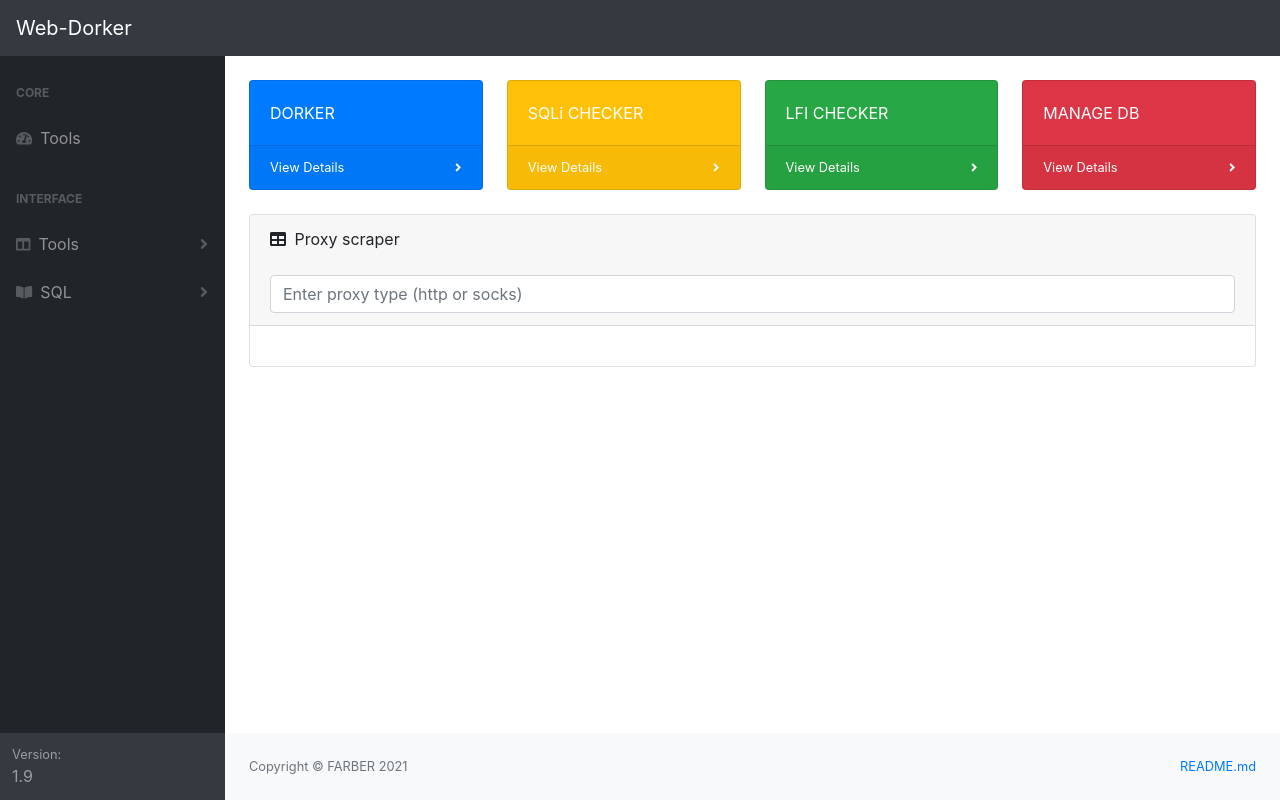
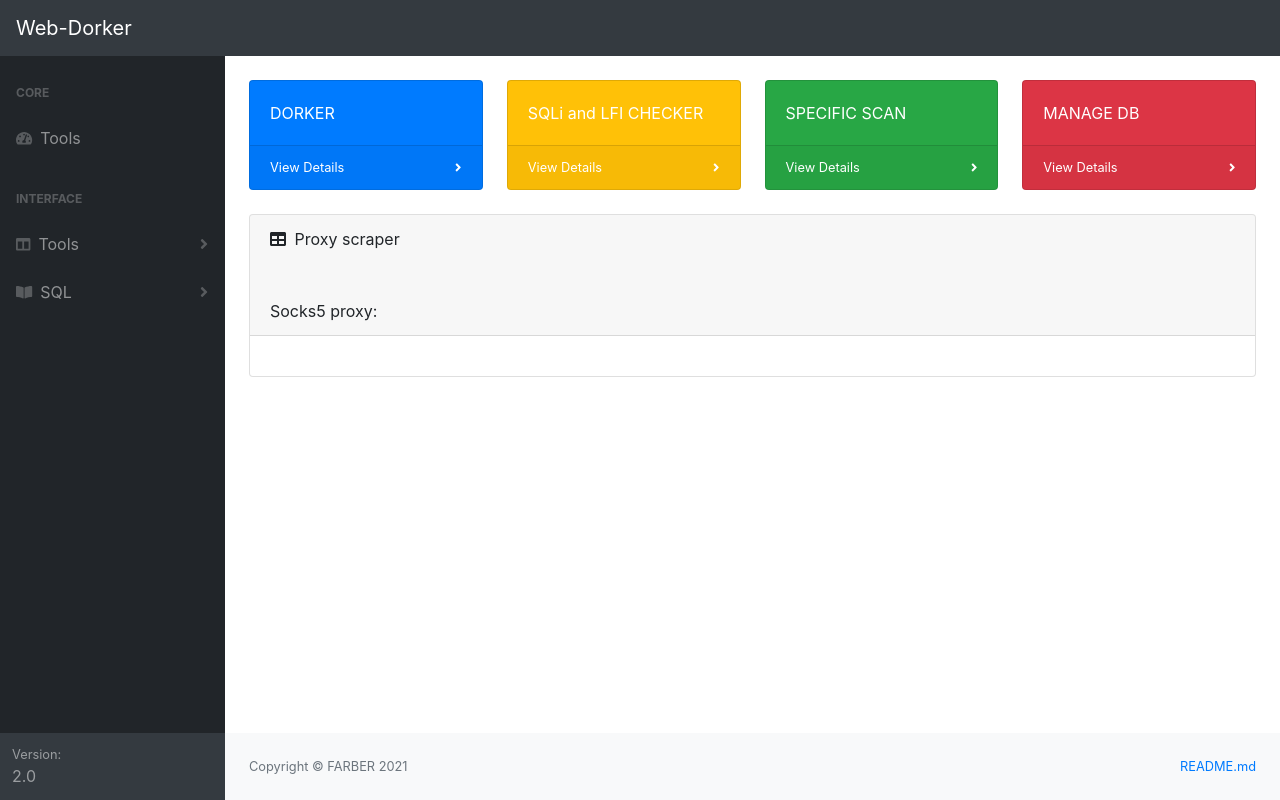
Before and after one commit to f4rber/WEBDorker, a Flask app: page /proxy in a window 1280 px wide. Run offline with Flask 2, Linux system fonts and the light colour scheme; data that the repository does not hold is empty; parts of the project's set-up code (start-up, migrations or seed data) failed here and were passed over; some libraries are stand-ins or nearby versions.

Commit message:
Update tools.html

```diff
--- a/templates/tools.html
+++ b/templates/tools.html
@@ -42,12 +42,13 @@
                                     <a class="nav-link" href="reverse_ip">Reverse IP lookup</a>
                                     <a class="nav-link" href="whois">Whois lookup</a>
                                     <a class="nav-link" href="dorker">Dorker</a>
-                                    <a class="nav-link" href="sqli">SQLi checker</a>
-                                    <a class="nav-link" href="lfi">LFI checker</a>
+                                    <a class="nav-link" href="sqli_lfi">SQLi and LFI checker</a>
+                                    <a class="nav-link" href="lfi_bruteforce">LFI bruteforce</a>
                                     <a class="nav-link" href="directory_bruteforce">Directory bruteforce</a>
                                     <a class="nav-link" href="cmsinfo">Site technologies</a>
                                     <a class="nav-link" href="links">Links scrapper</a>
                                     <a class="nav-link" href="specific_scan">Specific scan</a>
+                                    <a class="nav-link" href="myip">My IP</a>
                                 </nav>
                             </div>
                             <a class="nav-link collapsed" href="#" data-toggle="collapse" data-target="#collapsePages" aria-expanded="false" aria-controls="collapsePages">
@@ -57,14 +58,14 @@
                             </a>
                             <div class="collapse" id="collapsePages" aria-labelledby="headingTwo" data-parent="#sidenavAccordion">
                                 <nav class="sb-sidenav-menu-nested nav accordion" id="sidenavAccordionPages">
-                                    <a class="nav-link" href="sqlquery">Execute SQL query</a>
+                                    <a class="nav-link" href="manage_db">Manage database</a>
                                 </nav>
                             </div>
                         </div>
                     </div>
                     <div class="sb-sidenav-footer">
                         <div class="small">Version:</div>
-                        1.9
+                        2.0
                     </div>
                 </nav>
             </div>
@@ -84,18 +85,18 @@
                             </div>
                             <div class="col-xl-3 col-md-6">
                                 <div class="card bg-warning text-white mb-4">
-                                    <div class="card-body">SQLi CHECKER</div>
+                                    <div class="card-body">SQLi and LFI CHECKER</div>
                                     <div class="card-footer d-flex align-items-center justify-content-between">
-                                        <a class="small text-white stretched-link" href="sqli">View Details</a>
+                                        <a class="small text-white stretched-link" href="sqli_lfi">View Details</a>
                                         <div class="small text-white"><i class="fas fa-angle-right"></i></div>
                                     </div>
                                 </div>
                             </div>
                             <div class="col-xl-3 col-md-6">
                                 <div class="card bg-success text-white mb-4">
-                                    <div class="card-body">LFI CHECKER</div>
+                                    <div class="card-body">SPECIFIC SCAN</div>
                                     <div class="card-footer d-flex align-items-center justify-content-between">
-                                        <a class="small text-white stretched-link" href="lfi">View Details</a>
+                                        <a class="small text-white stretched-link" href="specific_scan">View Details</a>
                                         <div class="small text-white"><i class="fas fa-angle-right"></i></div>
                                     </div>
                                 </div>
@@ -104,7 +105,7 @@
                                 <div class="card bg-danger text-white mb-4">
                                     <div class="card-body">MANAGE DB</div>
                                     <div class="card-footer d-flex align-items-center justify-content-between">
-                                        <a class="small text-white stretched-link" href="sqlquery">View Details</a>
+                                        <a class="small text-white stretched-link" href="manage_db">View Details</a>
                                         <div class="small text-white"><i class="fas fa-angle-right"></i></div>
                                     </div>
                                 </div>
@@ -120,27 +121,37 @@
                                     {% if tool == "Subdomain lookup" %}
                                         <input class="form-control" type="text" placeholder="Enter domain (google.com)" aria-label="Search" aria-describedby="basic-addon2" name="domain" />
                                     {% elif tool == "Proxy scraper" %}
-                                        <input class="form-control" type="text" placeholder="Enter proxy type (http or socks)" aria-label="Search" aria-describedby="basic-addon2" name="type" />
-                                    {% elif tool == "SQLi checker" %}
+                                        <br>Socks5 proxy:</br>
+                                    {% elif tool == "My IP" %}
+                                        <br>IP:</br>
+                                    {% elif tool == "SQLi and LFI checker" %}
                                         <input class="form-control" type="text" placeholder="Enter limit (50 or 100)" aria-label="Search" aria-describedby="basic-addon2" name="limit" />
-                                    {% elif tool == "LFI checker" %}
-                                        <input class="form-control" type="text" placeholder="Enter limit (50 or 100)" aria-label="Search" aria-describedby="basic-addon2" name="limit" />
+                                    {% elif tool == "LFI bruteforce" %}
+                                        <input class="form-control" type="text" placeholder="Enter URL (http://site.com/file=PAYLOAD or http://192.168.0.100/file=PAYLOAD)" aria-label="Search" aria-describedby="basic-addon2" name="url" />
                                     {% elif tool == "Dorker" %}
                                         <input class="form-control" type="text" placeholder="Enter dorks (inurl:index.php, index.php or inurl:admin.php)" aria-label="Search" aria-describedby="basic-addon2" name="dorks" />
                                     {% elif tool == "Reverse IP lookup" %}
-                                        <input class="form-control" type="text" placeholder="Enter IP (192.168.0.1)" aria-label="Search" aria-describedby="basic-addon2" name="ip" />
-                                    {% elif tool == "Execute SQL query" %}
+                                        <input class="form-control" type="text" placeholder="Enter IP (192.168.0.100)" aria-label="Search" aria-describedby="basic-addon2" name="ip" />
+                                    {% elif tool == "Manage database" %}
                                         <input class="form-control" type="text" placeholder="Enter query (SELECT * FROM dorker_urls)" aria-label="Search" aria-describedby="basic-addon2" name="query" />
+                                        <div class="dropdown">
+                                            <button class="btn btn-secondary dropdown-toggle" type="button" id="dropdownMenu1" data-toggle="dropdown" aria-haspopup="true" aria-expanded="false">Download table</button>
+                                            <div class="dropdown-menu" aria-labelledby="dropdownMenu1">
+                                                <a href="/download?table=dorker_urls"><button class="dropdown-item" type="button">dorker_urls</button><a/>
+                                                <a href="/download?table=urls_to_check"><button class="dropdown-item" type="button">urls_to_check</button><a/>
+                                                <a href="/download?table=vuln_urls"><button class="dropdown-item" type="button">vuln_urls</button><a/>
+                                            </div>
+                                        </div>
                                     {% elif tool == "Directory bruteforce" %}
-                                        <input class="form-control" type="text" placeholder="Enter IP (192.168.0.1 or http://192.168.0.1) or site (google.com or https://google.com)" aria-label="Search" aria-describedby="basic-addon2" name="target" />
+                                        <input class="form-control" type="text" placeholder="Enter IP (192.168.0.100 or http://192.168.0.100) or site (google.com or https://google.com)" aria-label="Search" aria-describedby="basic-addon2" name="url" />
                                     {% elif tool == "Whois" %}
-                                        <input class="form-control" type="text" placeholder="Enter IP (192.168.0.1)" aria-label="Search" aria-describedby="basic-addon2" name="ip" />
+                                        <input class="form-control" type="text" placeholder="Enter IP (192.168.0.100)" aria-label="Search" aria-describedby="basic-addon2" name="ip" />
                                     {% elif tool == "Site technologies" %}
-                                        <input class="form-control" type="text" placeholder="Enter site (google.com or https://google.com)" aria-label="Search" aria-describedby="basic-addon2" name="site" />
+                                        <input class="form-control" type="text" placeholder="Enter URL (google.com or https://google.com or http://192.168.0.100)" aria-label="Search" aria-describedby="basic-addon2" name="url" />
                                     {% elif tool == "Specific scan" %}
-                                        <input class="form-control" type="text" placeholder="Enter site (google.com or https://google.com)" aria-label="Search" aria-describedby="basic-addon2" name="site" />
+                                        <input class="form-control" type="text" placeholder="Enter URL (google.com or https://google.com or http://192.168.0.100)" aria-label="Search" aria-describedby="basic-addon2" name="url" />
                                     {% elif tool == "Links scraper" %}
-                                        <input class="form-control" type="text" placeholder="Enter site (google.com or https://google.com)" aria-label="Search" aria-describedby="basic-addon2" name="site" />
+                                        <input class="form-control" type="text" placeholder="Enter URL (google.com or https://google.com or http://192.168.0.100)" aria-label="Search" aria-describedby="basic-addon2" name="url" />
                                     {% endif %}
                                 </div>
                                 </form>
@@ -176,18 +187,15 @@
         </div>
         <script src="https://code.jquery.com/jquery-3.5.1.slim.min.js" crossorigin="anonymous"></script>
         <script src="https://cdn.jsdelivr.net/npm/bootstrap@4.5.3/dist/js/bootstrap.bundle.min.js" crossorigin="anonymous"></script>
-        <!--<script src="js/scripts.js"></script>-->
         <script src="https://cdnjs.cloudflare.com/ajax/libs/Chart.js/2.8.0/Chart.min.js" crossorigin="anonymous"></script>
-        <!--<script src="assets/demo/chart-area-demo.js"></script>-->
-        <!--<script src="assets/demo/chart-bar-demo.js"></script>-->
         <script src="https://cdn.datatables.net/1.10.20/js/jquery.dataTables.min.js" crossorigin="anonymous"></script>
         <script src="https://cdn.datatables.net/1.10.20/js/dataTables.bootstrap4.min.js" crossorigin="anonymous"></script>
-        <!--<script src="assets/demo/datatables-demo.js"></script>-->
     </body>
 </html>
 
 <style>
 ul, li {
+    padding-left: 0px;
     list-style:none;
     padding:0;
     margin:0;
```
